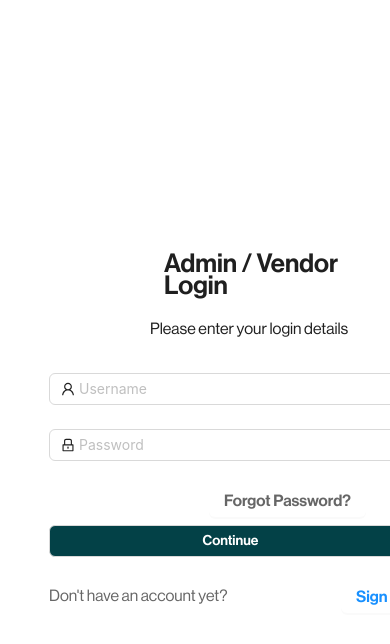
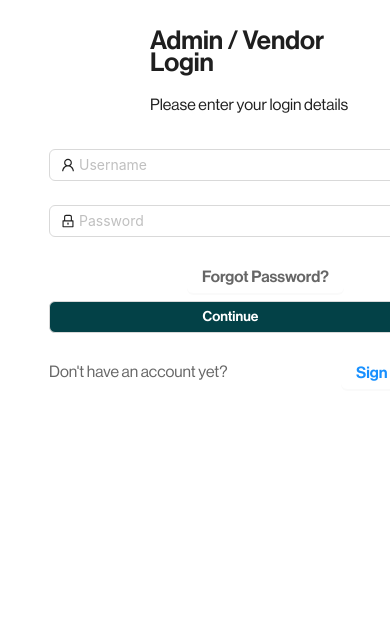
Before and after one commit to AustinRexi/Mazi, a React (Vite) app: page /login in a window 390 px wide. Shown: the top 644 px of the page. Built offline with nearby package versions, Linux system fonts and the light colour scheme; a web font is replaced by a local one.

Commit message:
features updated

```diff
--- a/src/Layout/Layout.jsx
+++ b/src/Layout/Layout.jsx
@@ -43,7 +43,7 @@ const LayoutDesign = () => {
           >
             <Sidebar />
           </Sider>
-          <Content style={{ padding: 12 }}>
+          <Content style={{ padding: 10 }}>
             {" "}
             <Outlet />{" "}
           </Content>
--- a/src/vendors/settings/StoreInformation.jsx
+++ b/src/vendors/settings/StoreInformation.jsx
@@ -158,9 +158,7 @@ const StoreInformation = ({ storeSettings, setStoreSettings, onSave }) => {
               <Button type="primary" icon={<SaveOutlined />} onClick={onSave}>
                 Save Store Information
               </Button>
-              <Button danger icon={<LogoutOutlined />} onClick={handleLogout}>
-                Logout
-              </Button>
+              <Button onClick={handleLogout}>Logout</Button>
             </div>
           </Form>
         </Col>
--- a/src/views/Login/Formpage.jsx
+++ b/src/views/Login/Formpage.jsx
@@ -69,16 +69,16 @@ function Formpage() {
   return (
     <div
       style={{
-        height: "100vh",
+        height: "100%",
         alignContent: "center",
         justifyContent: "center",
       }}
     >
-      <div style={{ marginLeft: isMobile ? "150px" : "80px" }}>
+      <div style={{ marginLeft: isMobile ? "150px" : "60px" }}>
         <Title
           level={3}
           style={{
-            marginLeft: "14px",
+            // marginLeft: "8px",
             fontSize: "26px",
             lineHeight: "22px",
             fontFamily: "NeueHaasDisplayMediu",
@@ -163,7 +163,7 @@ function Formpage() {
         <Button
           style={{
             border: "none",
-            marginLeft: "160px",
+            marginLeft: "138px",
             fontSize: "16px",
             lineHeight: "30px",
             color: "#666",
```
